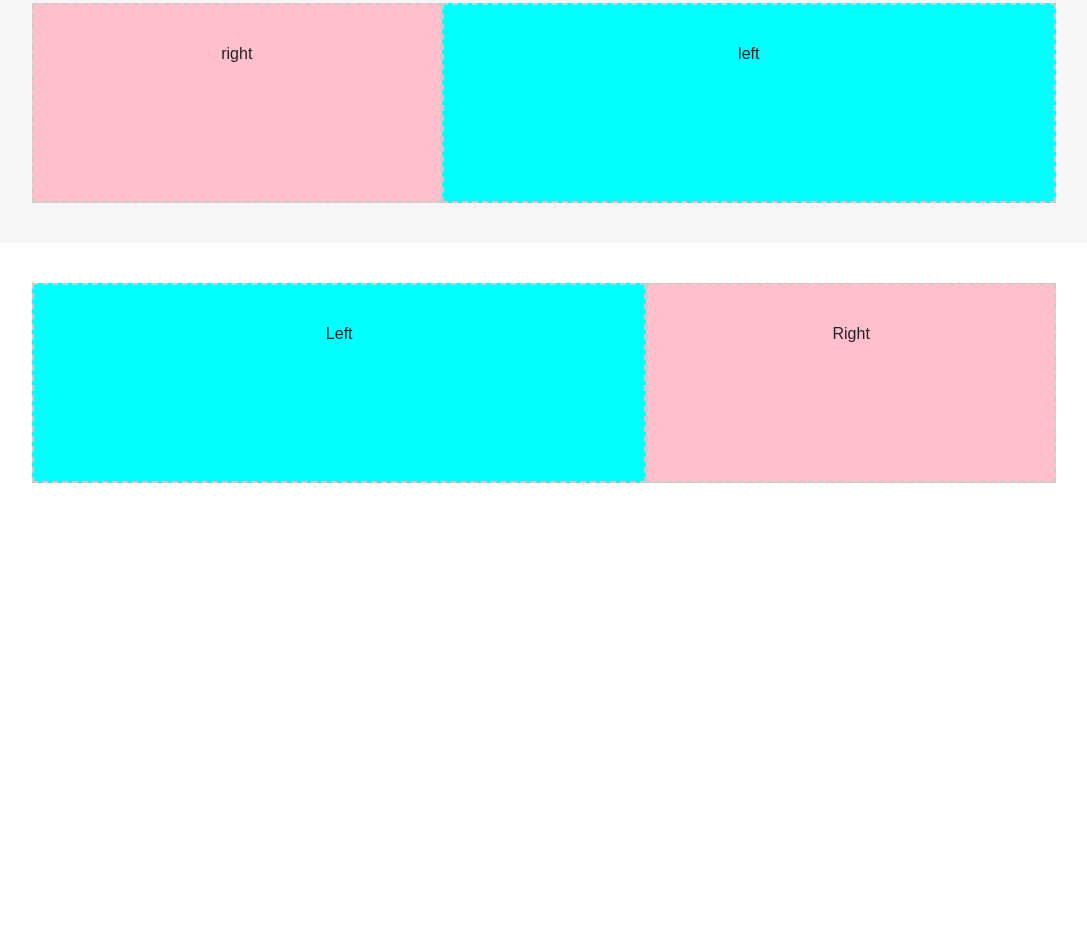
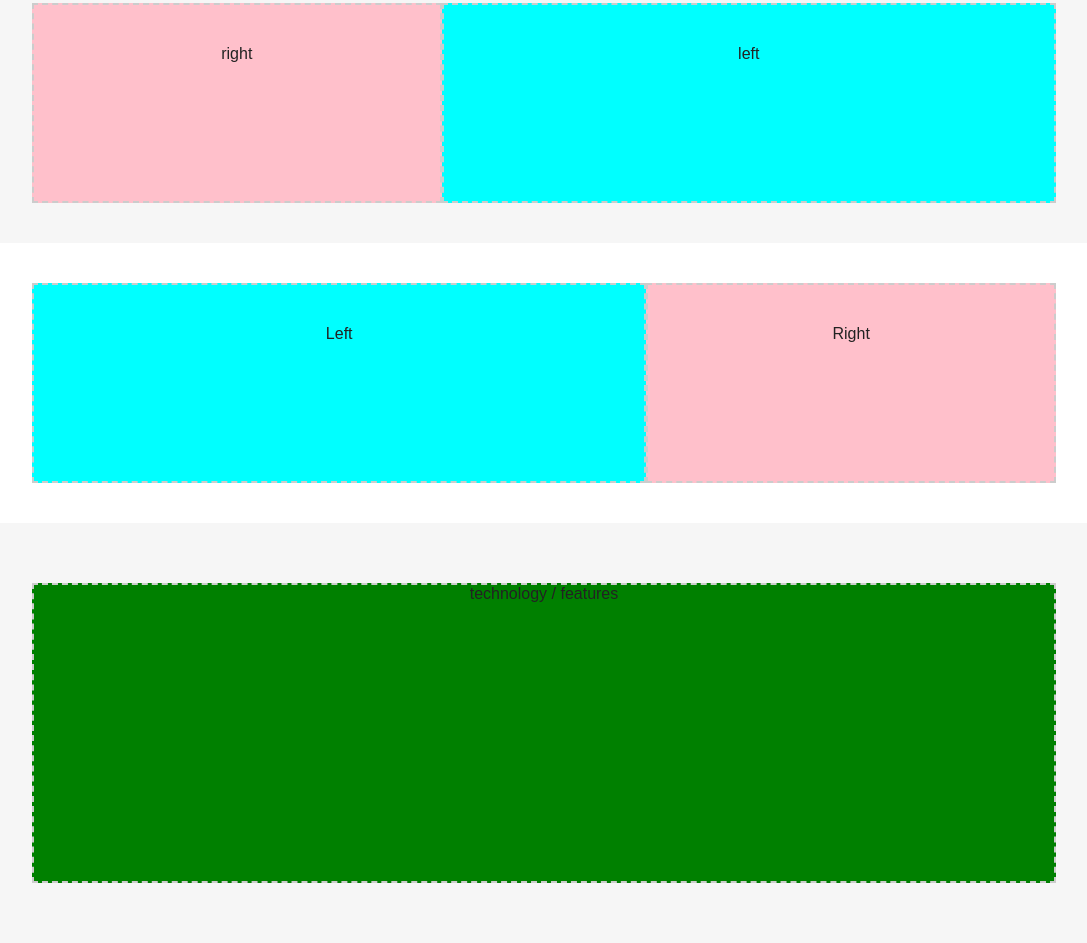
Before and after one commit to linica1/htmlcss-struttura-discord, a plain HTML site: page index.html in a window 1280 px wide. Shown: the part 777-1720 px from the top of the page, without its empty margins (96-1183 px from the left). Before the commit the page ends 1300 px from the top, so only its background shows below. Drawn offline with Linux system fonts and the light colour scheme.

Commit message:
Add technology section and styles to index.html and style.css

```diff
--- a/index.html
+++ b/index.html
@@ -65,6 +65,11 @@
 
             <!-- SECTION TECHNOLOGY -->
 
+            <section class="technology">
+                <div class="container technology-card">technology /
+                    features</div>
+            </section>
+
         </main>
 
     </body>
--- a/style.css
+++ b/style.css
@@ -94,3 +94,19 @@ body {
 .section-alt {
     background-color: #f6f6f6;
 }
+
+/* TECHNOLOGY STYLES */
+
+.technology {
+    padding: 60px 0;
+    background-color: #f6f6f6;
+}
+
+.technology-card {
+    border: 2px dashed #ccc;
+    text-align: center;
+    min-height: 300px;
+    background-color: green;
+    display: block;
+    margin: 0 auto;
+}
```
